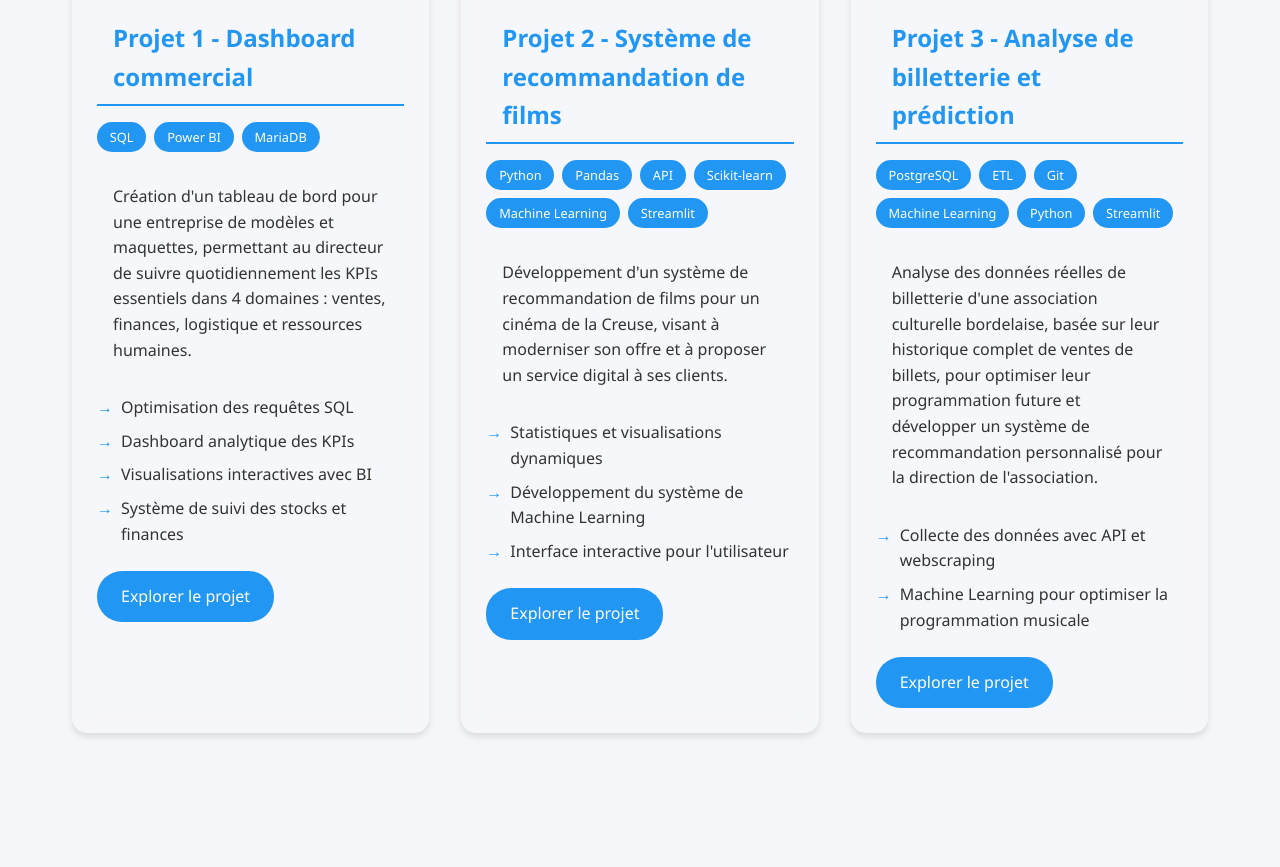
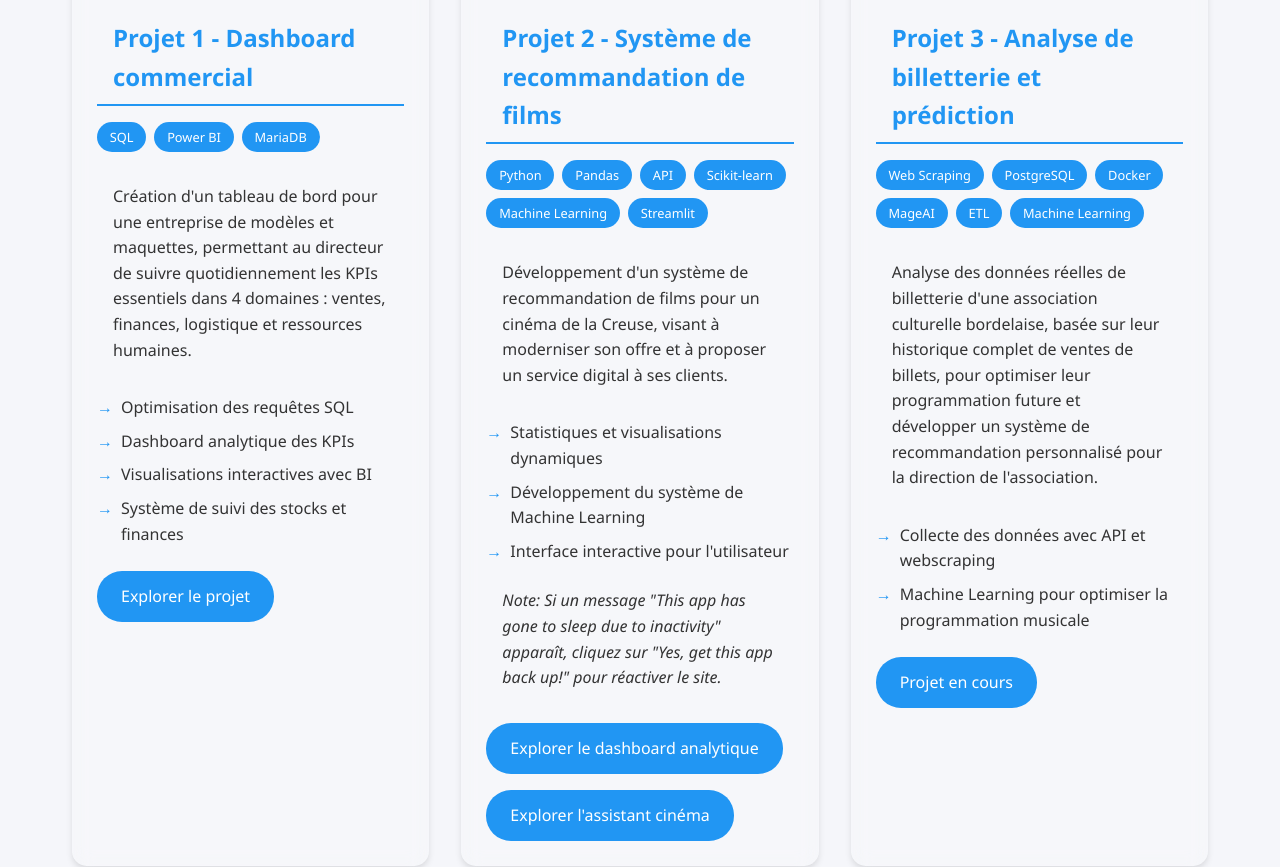
Before and after one commit to jordigarciag/jordigarciag.github.io, a plain HTML site: page index.html in a window 1280 px wide. Shown: the part 1413-2280 px from the top of the page. Drawn offline with Linux system fonts and the light colour scheme.

Commit message:
Add files via upload

```diff
--- a/index.html
+++ b/index.html
@@ -101,7 +101,7 @@
 <body>
     <nav>
         <div class="nav-content">
-            <h1>Portfolio - Jordi GARCIA GOMÀ</h1>
+            <h1>Portfolio</h1>
             <ul>
                 <li><a href="#about">À propos</a></li>
                 <li><a href="#projects">Projets</a></li>
@@ -112,9 +112,9 @@
 
     <section id="about">
         <div class="container">
-            <h2>Data Analyst Junior</h2><br>
-            <p>🌍 Parlant couramment français, espagnol, anglais et allemand, je combine une formation technique à la Wild Code School (Python, SQL, BI, Machine Learning) avec un profil international. 💼 Basé à Bordeaux, je recherche une opportunité professionnelle à partir de mars 2025.</p>
-            <br><a href="cv.pdf" class="btn" target="_blank">Télécharger CV</a>
+            <h2>Jordi GARCIA GOMA</h2><br>
+            <p>Data Analyst Junior 🌍 Parlant couramment français, espagnol, anglais et allemand, je combine une formation technique à la Wild Code School (Python, SQL, BI, Machine Learning) avec un profil international. 💼 Basé à Bordeaux, je recherche une opportunité professionnelle à partir de mars 2025.</p>
+            <br><a href="https://drive.google.com/file/d/1l18GEM3AgyUMlhleDirp6X2NwSrL5k9E/view?usp=sharing" class="btn" target="_blank">Télécharger CV</a>
         </div>
     </section>
 
@@ -140,7 +140,7 @@
                         <li>Visualisations interactives avec BI</li>
                         <li>Système de suivi des stocks et finances</li>
                     </ul>
-                    <a href="#" class="btn project-details" target="_blank">Explorer le projet</a>
+                    <a href="https://drive.google.com/file/d/11x2gPnxn3dPPXbCw-z8uTRC6DMziOZJ8/view?usp=sharing" class="btn project-details" target="_blank">Explorer le projet</a>
                 </div>
 
                 <div class="project-card">
@@ -162,19 +162,25 @@
                         <li>Développement du système de Machine Learning</li>
                         <li>Interface interactive pour l'utilisateur</li>
                     </ul>
-                    <a href="#" class="btn project-details" target="_blank">Explorer le projet</a>
+                    <div class="project-links">
+            <p class="note"><i>Note: Si un message "This app has gone to sleep due to inactivity" apparaît, cliquez sur "Yes, get this app back up!" pour réactiver le site.</i></p>
+            <a href="https://los-sanchos-dashboard-direction.streamlit.app/" class="btn project-details" target="_blank">Explorer le dashboard analytique</a>
+            <a href="https://los-sanchos-dashboard-utilisateur.streamlit.app/" class="btn project-details" target="_blank">Explorer l'assistant cinéma</a>
+        </div>
                 </div>
 
                 <div class="project-card">
                     <img src="https://raw.githubusercontent.com/jordigarciag/jordigarciag.github.io/refs/heads/main/img_projet_3.jpg" alt="Ticket Analysis">
                     <h3>Projet 3 - Analyse de billetterie et prédiction</h3>
                     <div class="project-stack">
-                        <span class="stack-tag">PostgreSQL</span>
+                        <span class="stack-tag">Web Scraping </span>
+			<span class="stack-tag">PostgreSQL</span>
+			<span class="stack-tag">Docker</span>
+			<span class="stack-tag">MageAI</span>
                         <span class="stack-tag">ETL</span>
-                        <span class="stack-tag">Git</span>
 			<span class="stack-tag">Machine Learning </span>
-			<span class="stack-tag">Python</span>
-			<span class="stack-tag">Streamlit</span>
+
+
                     </div>
                     <div class="project-info">
                         <p>Analyse des données réelles de billetterie d'une association culturelle bordelaise, basée sur leur historique complet de ventes de billets, pour optimiser leur programmation future et développer un système de recommandation personnalisé pour la direction de l'association.</p>
@@ -183,7 +189,7 @@
                         <li>Collecte des données avec API et webscraping</li>
 			<li>Machine Learning pour optimiser la programmation musicale</li>
                     </ul>
-                    <a href="#" class="btn project-details" target="_blank">Explorer le projet</a>
+                    <a href="#" class="btn project-details" target="_blank">Projet en cours</a>
                 </div>
             </div>
         </div>
```
